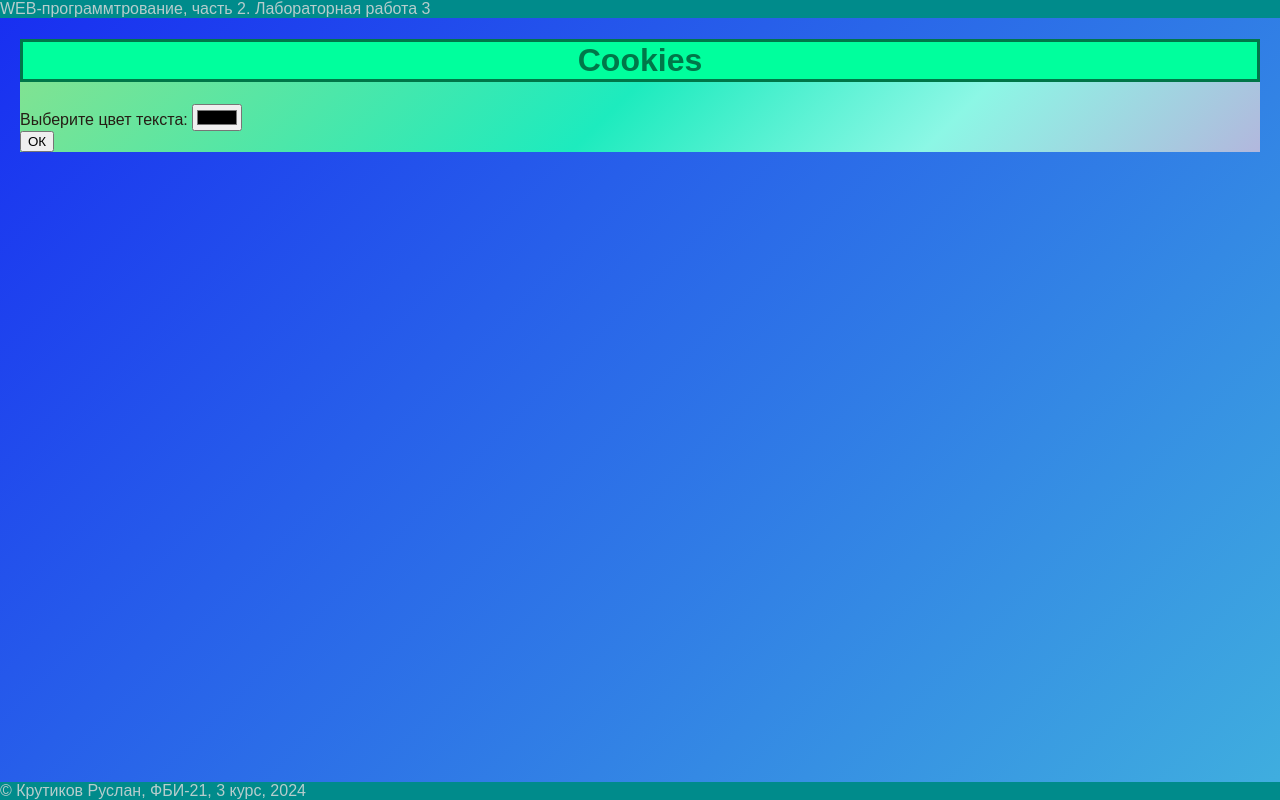
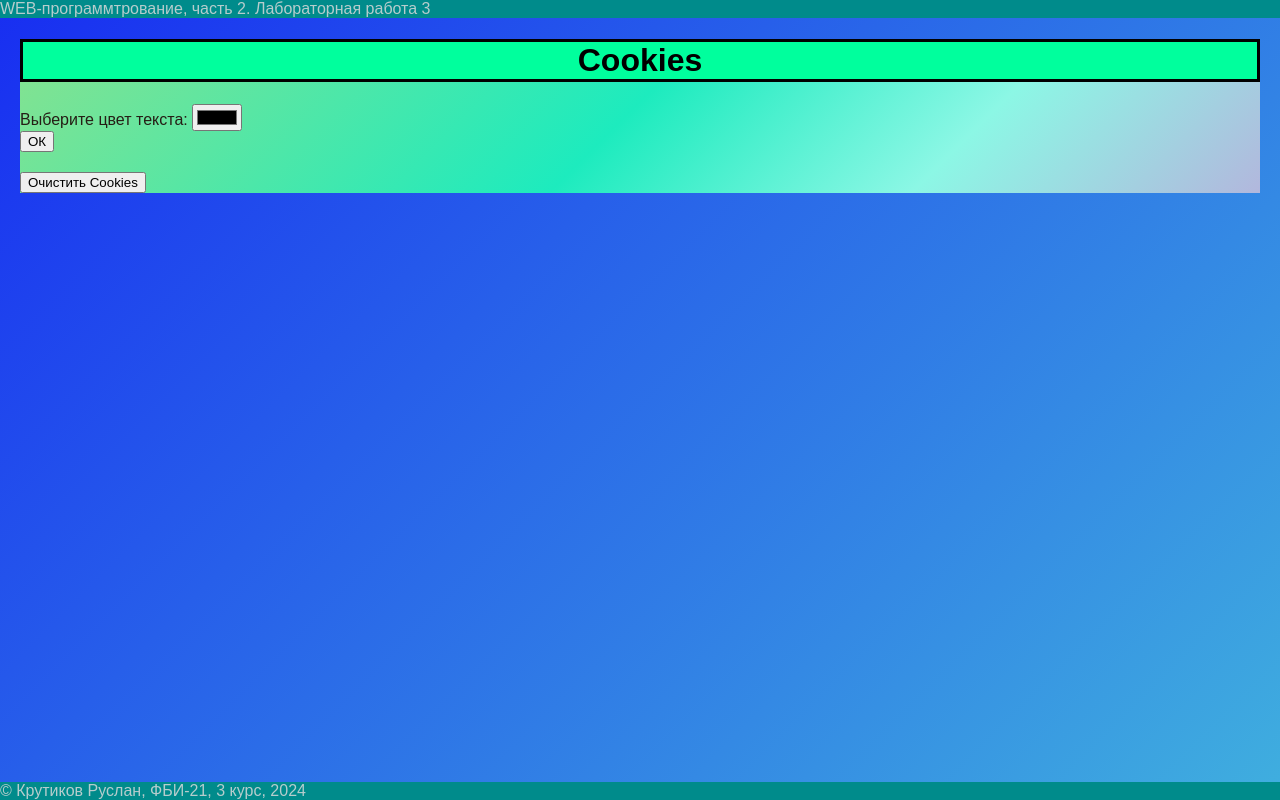
Before and after one commit to RuslanKrutik/web_2, a Flask app: page /lab3/settings in a window 1280 px wide. Run offline with Flask 3, Linux system fonts and the light colour scheme.

Commit message:
Удааление настроек стиля

```diff
--- a/lab3.py
+++ b/lab3.py
@@ -1,4 +1,4 @@
-from flask import Blueprint, redirect, render_template, request, make_response
+from flask import Blueprint, redirect, render_template, request, make_response, url_for
 lab3 = Blueprint('lab3', __name__)
 
 
@@ -64,16 +64,26 @@ def pay():
 def success_pay():
     return render_template('lab3/success_pay.html')
 
-@lab3.route('/lab3/settings')
+
+@lab3.route('/lab3/settings', methods=['GET'])
 def settings():
     color = request.args.get('color')
     if color:
-        resp = make_response(redirect('lab3/settings'))
+        # Устанавливаем cookie для цвета
+        resp = make_response(redirect(url_for('lab3.settings')))
         resp.set_cookie('color', color)
         return resp
 
-    color = request.args.get('color')
-    resp = make_response(render_template('lab3/settings.html', color=color))
+    # Получаем значение цвета из cookies
+    color = request.cookies.get('color')
+    return render_template('lab3/settings.html', color=color)
+
+@lab3.route('/lab3/clear_cookies', methods=['GET'])
+def clear_cookies():
+    # Очищаем все cookies
+    resp = make_response(redirect(url_for('lab3.settings')))
+    for cookie in request.cookies:
+        resp.delete_cookie(cookie)
     return resp
 
 
--- a/templates/base.html
+++ b/templates/base.html
@@ -9,9 +9,11 @@
     <link rel="icon" href="static/lab1/favicon-32x32.png">
     <link rel="icon" href="static/lab1/favicon-16x16.png">
     <style>
+        body{
         {% if request.cookies.get('color')%}
         color: {{ request.cookies.get('color')}}
         {% endif %}
+        }
     </style>
 </head>
     <header>
--- a/templates/lab3/lab3.html
+++ b/templates/lab3/lab3.html
@@ -17,7 +17,9 @@
             <div class="line_a"><a href="/lab3/cookie">cookie</a></div>
             <div class="line_a"><a href="/lab3/form1">form1</a></div>
             <div class="line_a"><a href="/lab3/orders">orders</a></div>
-            <div class="line_a"><a href="/lab3/train_ticket">orders</a></div>
+            <div class="line_a"><a href="/lab3/train_ticket">train_ticket</a></div>
+            <div class="line_a"><a href="/lab3/settings">settings</a></div>
+        </ul>
         </ul>
         </ul>
     </div>
--- a/templates/lab3/settings.html
+++ b/templates/lab3/settings.html
@@ -5,15 +5,19 @@
 
 {# основной контент #}
 {% block main %}
-    <h1>Cookies</h1>
+    <h1 id="text" style="color: {{ color or 'black' }}">Cookies</h1>
 
-    <form>
+    <form method="get" action="/lab3/settings">
         <div>
             <label for="color">Выберите цвет текста:</label>
-            <input type="color" id="color" name="color" value="{{ color or ''}}">
+            <input type="color" id="color" name="color" value="{{ color or '' }}">
         </div>
         <div>
             <button type="submit">ОК</button>
         </div>
     </form>
+
+    <form method="get" action="/lab3/clear_cookies" style="margin-top: 20px;">
+        <button type="submit">Очистить Cookies</button>
+    </form>
 {% endblock %}
```
